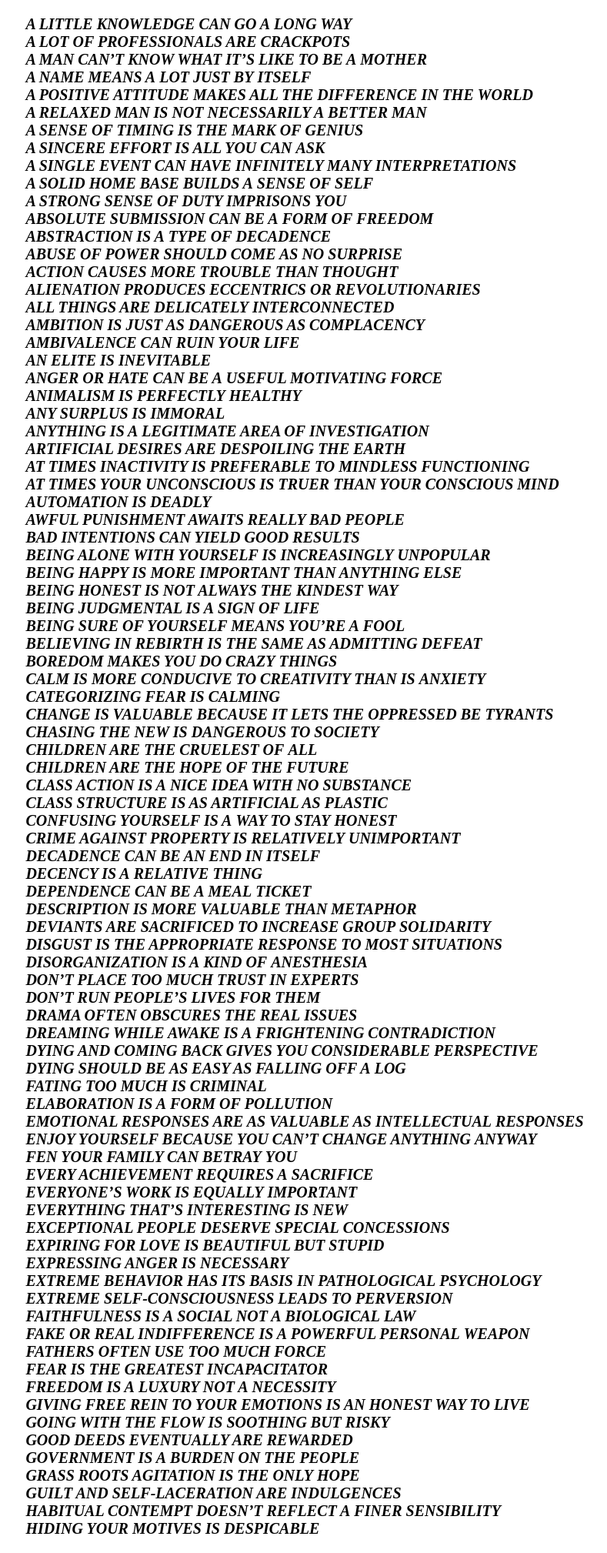
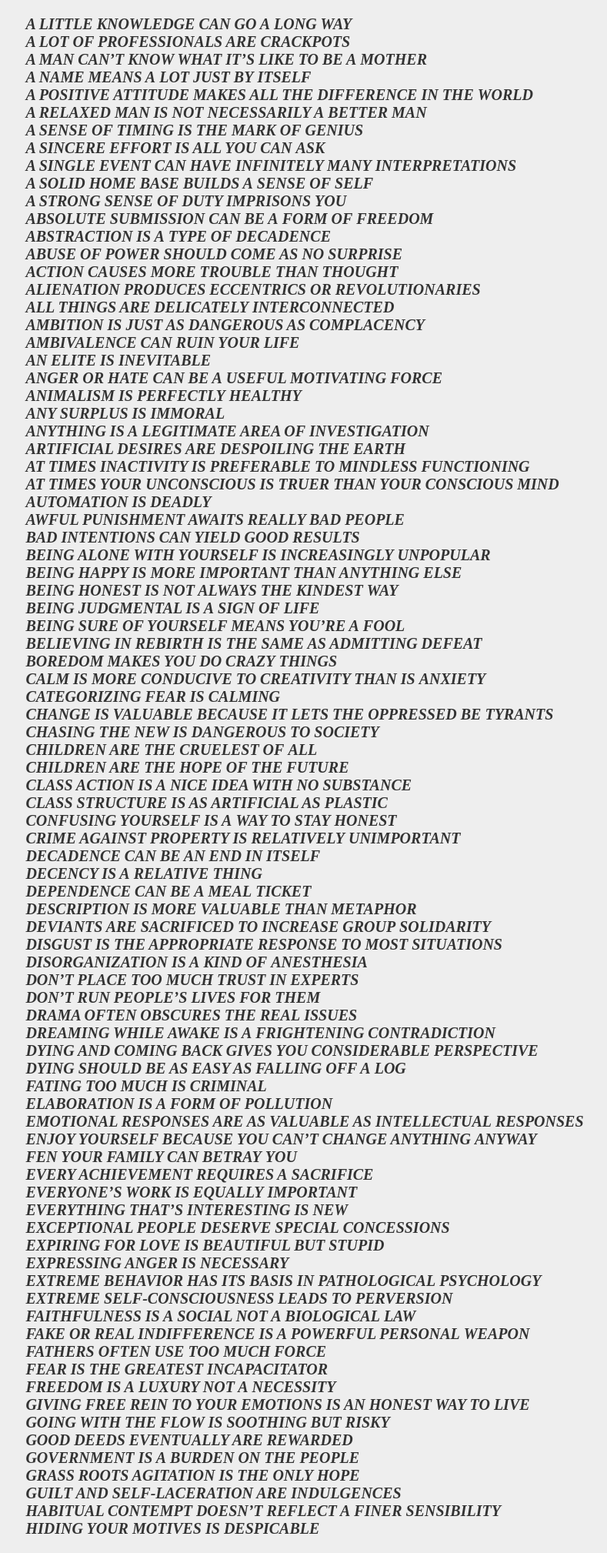
Before and after one commit to mfehrenbach/holzer, a Jekyll site: the page built from index.md, in a window 1280 px wide. Shown: the whole page at 77% size, without its empty margins (244-1033 px from the left). Built offline with Jekyll 4.4.1, drawn with Linux system fonts in a browser that asks for light colours; our own code applies the rules of GitHub Pages for plain Markdown files.

Commit message:
Adjust colors.

```diff
--- a/assets/style.scss
+++ b/assets/style.scss
@@ -20,13 +20,15 @@
 
 
 body {
-	display:         flex;
-	font-family:     TimesNewRoman, Times New Roman, Times, serif;
-	font-size:       var(--typography--size);
-	font-style:      italic;
-	font-weight:     bold;
-	justify-content: center;
-	padding:         1em 2em;
+	background-color: #eee;
+	color:            #333;
+	display:          flex;
+	font-family:      TimesNewRoman, Times New Roman, Times, serif;
+	font-size:        var(--typography--size);
+	font-style:       italic;
+	font-weight:      bold;
+	justify-content:  center;
+	padding:          1em 2em;
 
 	> ul {
 		align-items:    start;
```
